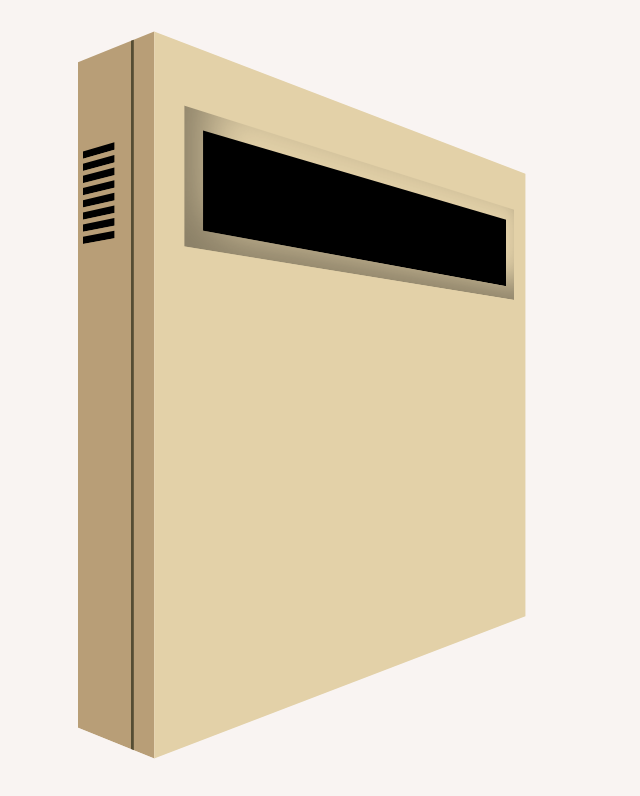
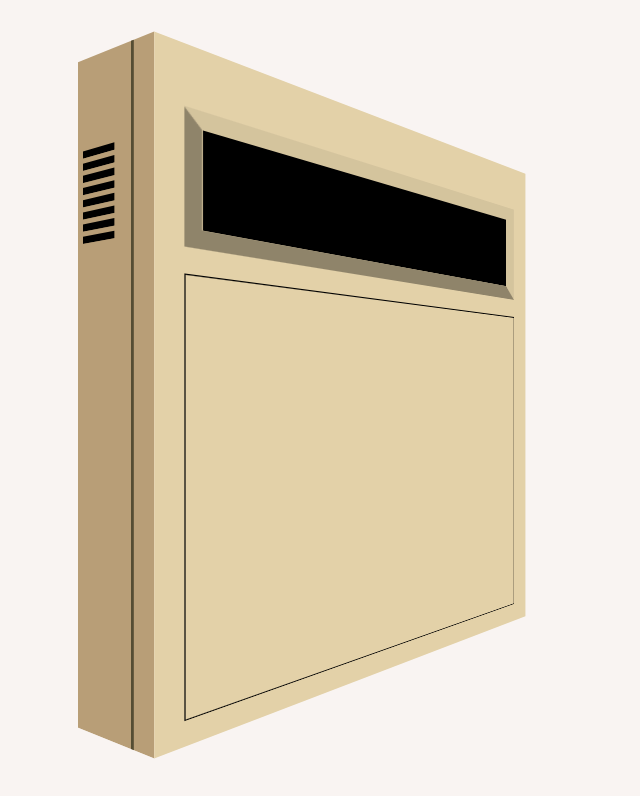
Before and after one commit to Amirali-Setayeshmehr/3D-Calculator, a website: page src/index.html in a window 1280 px wide. Shown: the whole page, without its empty margins (0-640 px from the left). Drawn offline with Linux system fonts and the light colour scheme.

Commit message:
change input place shadow style with clip path

```diff
--- a/src/assets/styles/master.css
+++ b/src/assets/styles/master.css
@@ -3,3 +3,12 @@
 .ins_shadow {
     box-shadow: inset 20px -20px 40px 0px rgb(0, 0, 0, 0.4);
 }
+
+.clip_p1 {
+    background-color: rgba(0, 0, 0, 0.064);
+    clip-path: polygon(0% 0%, 0% 100%, 0 0, 3.7% 13.7%, 96.3% 13.7%, 96.3% 86.3%, 100% 100%, 0 100%, 100% 100%, 100% 0%);
+}
+.clip_p2 {
+    background-color: rgba(0, 0, 0, 0.37);
+    clip-path: polygon(0 0, 0 100%, 100% 100%, 100% 100%, 100% 100%, 100% 100%, 100% 100%, 96.3% 86.3%, 3.7% 86.3%, 3.7% 13.7%);
+}
--- a/src/index.html
+++ b/src/index.html
@@ -21,8 +21,11 @@
                 <div class="mt-[75px]"></div>
             </div>
 
-            <div class="absolute z-10 w-10/12 h-20 bg-black mt-16 ms-[37.5px]" ></div>
-            <div class="ins_shadow absolute z-10 w-[405px] h-[110px]  mt-[49px] ms-[22.5px]" ></div>
+            <div class="absolute w-10/12 h-20 bg-black mt-16 ms-[37.5px]" ></div>
+            <div class="clip_p1 absolute w-[405px] h-[110px]  mt-[49px] ms-[22.5px]" ></div>
+            <div class="clip_p2 absolute w-[405px] h-[110px]  mt-[49px] ms-[22.5px]" ></div>
+            <div class="absolute w-[405px] h-[350px]  mt-[180px] ms-[22.5px] border border-black" ></div>
+
         </div>
 
     </section>
```
Also changed, not shown: src/assets/styles/output.css.
